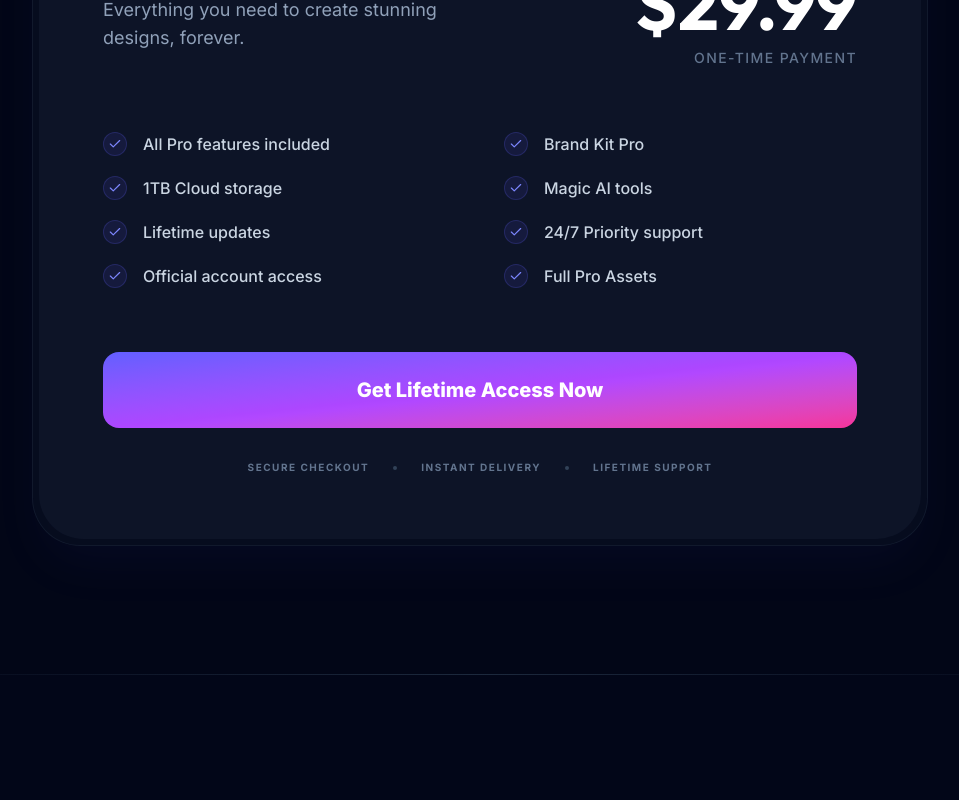
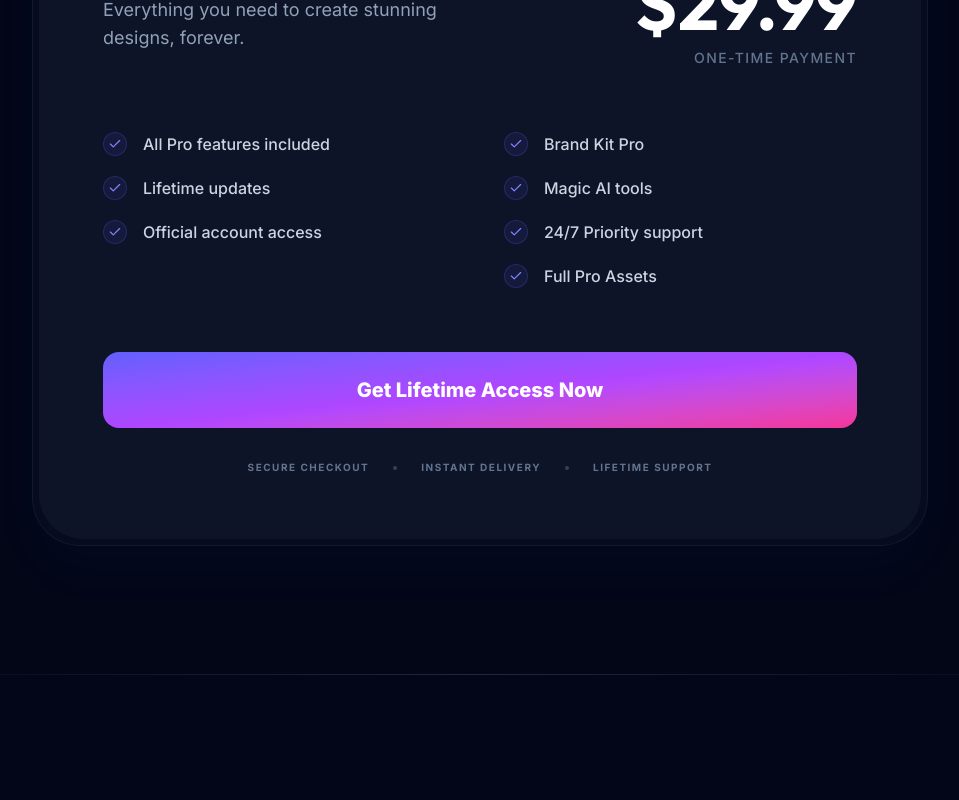
Before and after one commit to younesbikki/diginext, a React (Vite) app: page / in a window 1280 px wide. Shown: the part 1400-2200 px from the top of the page, without its empty margins (160-1119 px from the left). Built offline with nearby package versions, Linux system fonts and the light colour scheme.

Commit message:
feat: Remove redundant cloud storage mention
Removes "1TB Cloud storage" from the features list as it's implied by Canva Pro and not a unique selling point for this specific offer.

```diff
--- a/src/App.tsx
+++ b/src/App.tsx
@@ -281,7 +281,7 @@ const Pricing = ({ onOpenCheckout }: { onOpenCheckout: () => void }) => {
 
               <div className="grid grid-cols-1 md:grid-cols-2 gap-x-12 gap-y-6 mb-16">
                 <ul className="space-y-5">
-                  {['All Pro features included', '1TB Cloud storage', 'Lifetime updates', 'Official account access'].map((item, i) => (
+                  {['All Pro features included', 'Lifetime updates', 'Official account access'].map((item, i) => (
                     <li key={i} className="flex items-center gap-4 text-slate-300">
                       <div className="w-6 h-6 rounded-full bg-indigo-500/10 flex items-center justify-center shrink-0 border border-indigo-500/20">
                         <Check className="w-3.5 h-3.5 text-indigo-400" />
```
